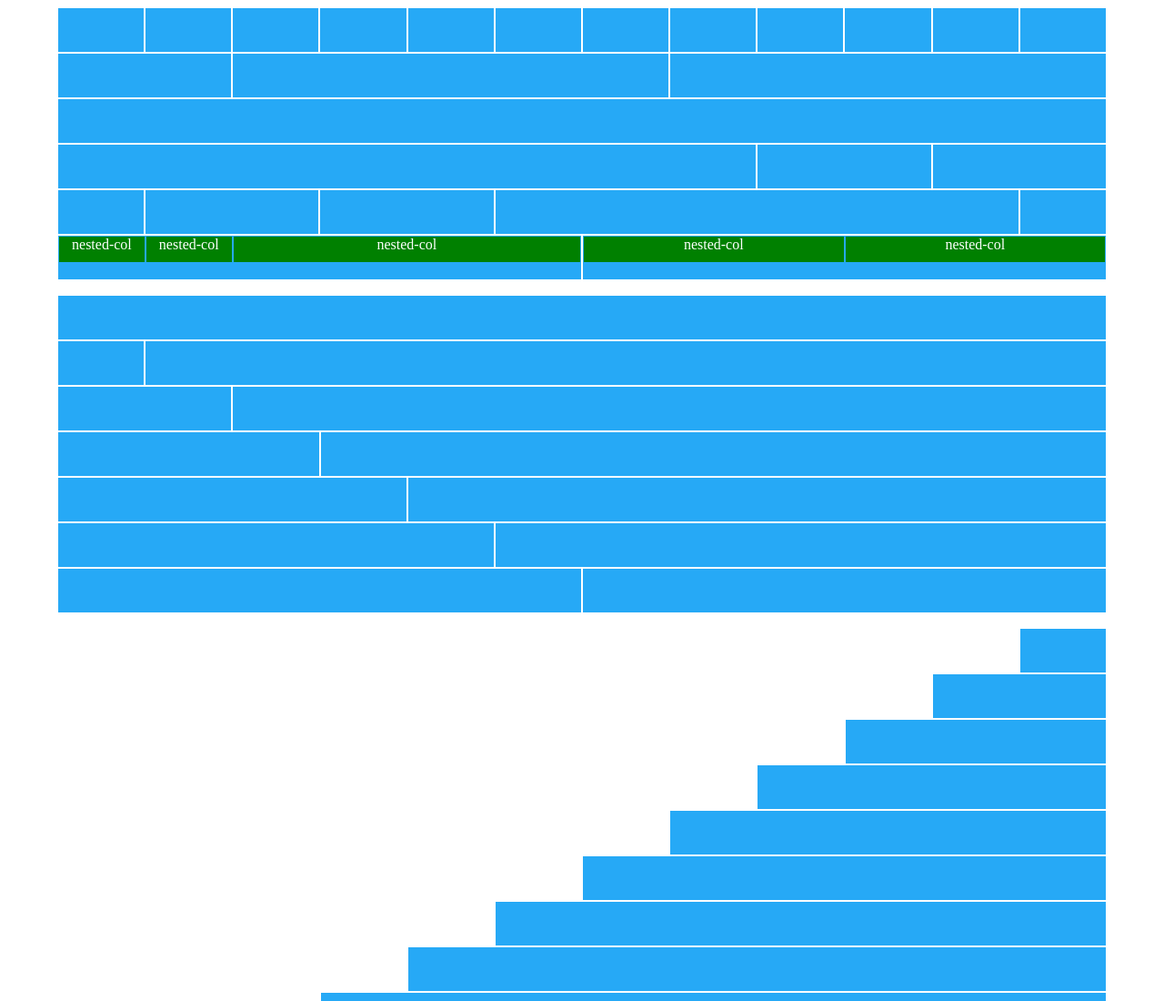
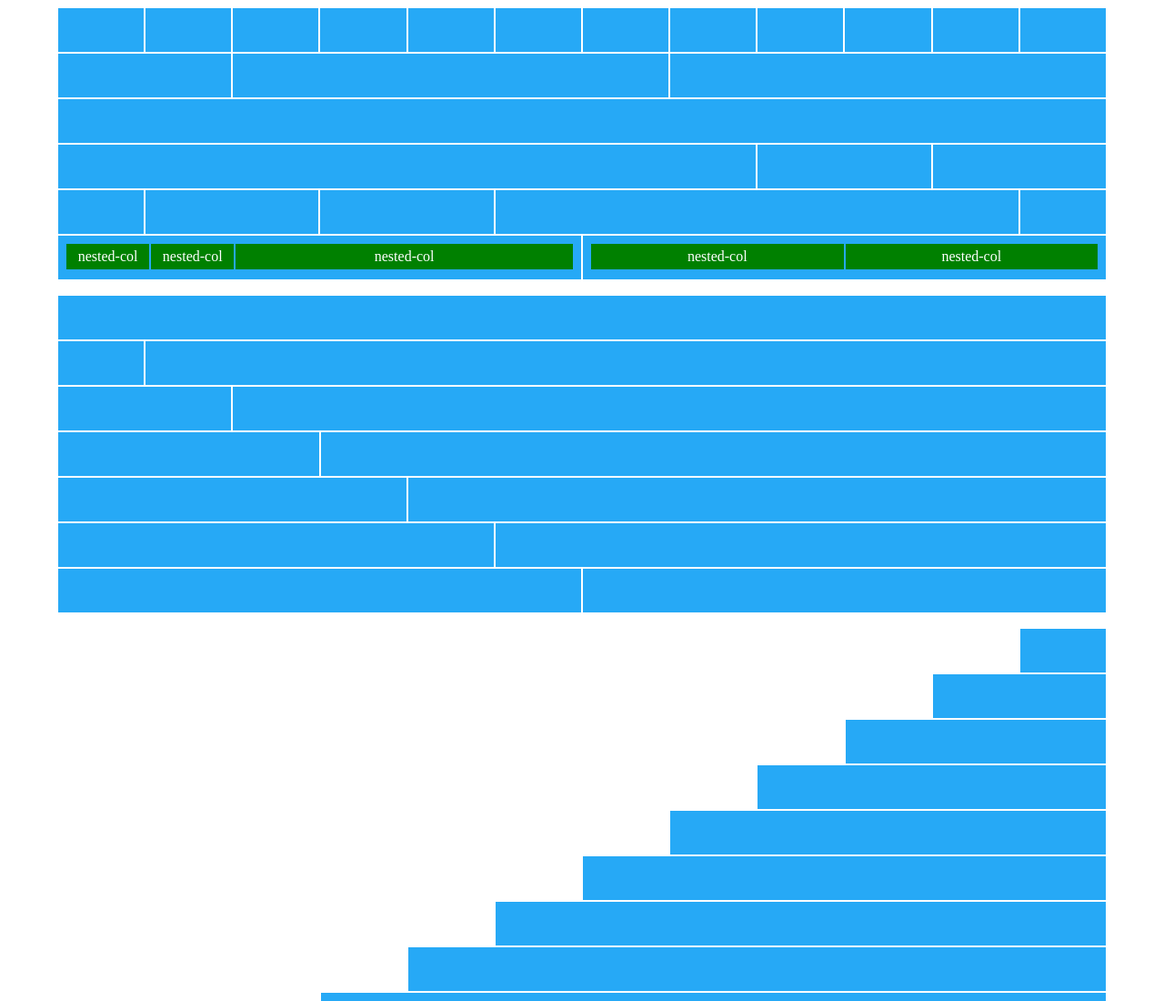
Before and after one commit to GabriellaValentina92/html-css-12bool, a plain HTML site: page index.html in a window 1280 px wide. Shown: the top 1100 px of the page at 91% size. Drawn offline with Linux system fonts and the light colour scheme.

Commit message:
add nested-col adjustment

```diff
--- a/assets/style.css
+++ b/assets/style.css
@@ -10,13 +10,19 @@
     padding: 0.5rem;
 }
 
+.row-nested{
+    padding: 0.5rem;
+}
+
 .col-nested{
+    display: flex;
+    align-items: center;
+    justify-content: center;
     min-height: 30px;
     background-color: green;
     border: 1px solid rgb(38, 169, 246);
 }
 
 .content{
-    text-align: center;
     color: white;
 }
--- a/index.html
+++ b/index.html
@@ -51,7 +51,7 @@
 
         <div class="row">
             <div class="col-6">
-                <div class="row">
+                <div class="row row-nested">
                     <div class="col-2 col-nested">
                         <div class="content">
                             nested-col
@@ -69,8 +69,9 @@
                     </div>
                 </div>
             </div>
+
             <div class="col-6">
-                <div class="row">
+                <div class="row row-nested">
                     <div class="col-6 col-nested">
                         <div class="content">
                             nested-col
@@ -136,7 +137,6 @@
             <div class="col-10 offset-2"></div>
             <div class="col-11 offset-1"></div>
             <div class="col-12"></div>
-
         </div>
     </div>
 </body>
```
